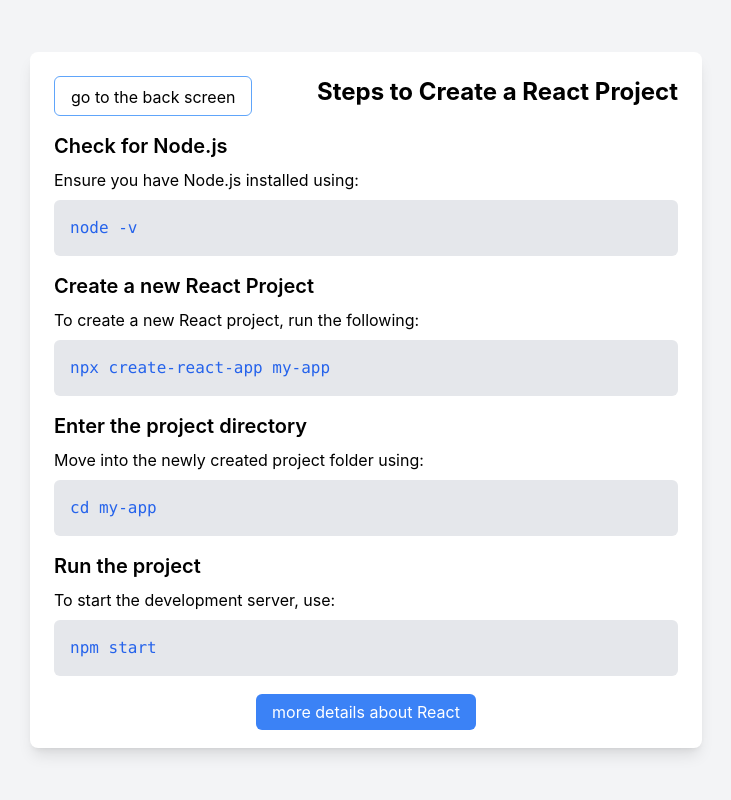
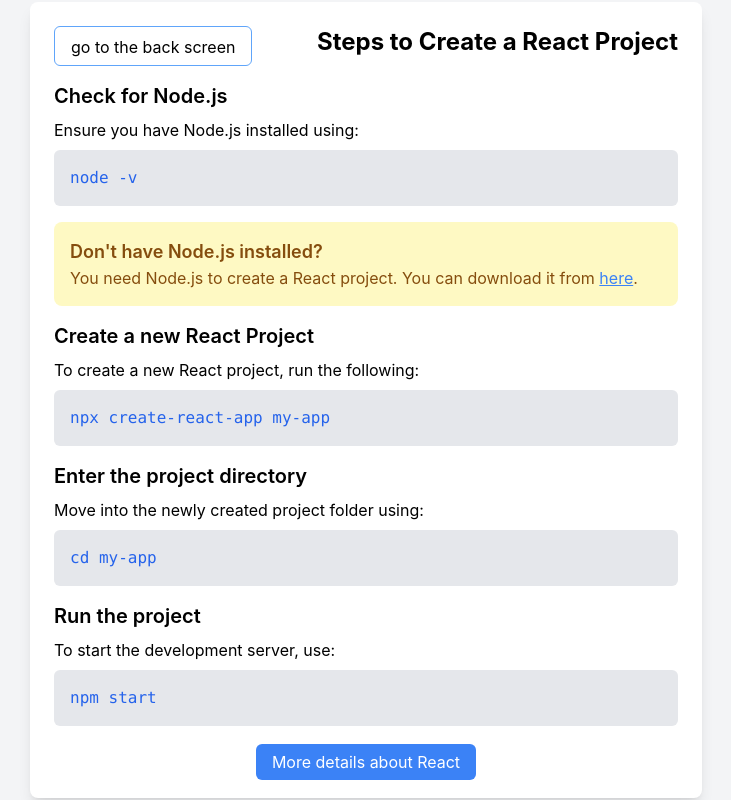
Before and after one commit to abdulrahmanRadan/who-is-react, a React (Create React App) app: page /#/en in a window 1280 px wide. Shown: the whole page, without its empty margins (274-1005 px from the left). Built offline with nearby package versions, Linux system fonts and the light colour scheme.

Commit message:
Display the Node.js download link only after the first step

```diff
--- a/src/components/ArabicPage.js
+++ b/src/components/ArabicPage.js
@@ -36,6 +36,8 @@
           <BackButton link="/" context="العودة إلى الصفحة الرئيسية" />
           <h1 className="text-2xl font-bold mb-6">خطوات إنشاء مشروع React</h1>
         </div>
+
+        {/* خطوات إنشاء مشروع React */}
         {steps.map((step) => (
           <div key={step.id} className="mb-4">
             <h2 className="text-xl font-semibold mb-2">{step.title}</h2>
@@ -43,8 +45,31 @@
             <pre className="bg-gray-200 p-4 rounded-md">
               <code className="text-blue-600">{step.code}</code>
             </pre>
+
+            {/* إضافة تنبيه تحميل Node.js بعد الخطوة الأولى */}
+            {step.id === 1 && (
+              <div className="mt-4 bg-yellow-100 p-4 rounded-lg">
+                <p className="text-lg font-semibold text-yellow-800">
+                  اذا لم تقم بتثبيت Node.js؟
+                </p>
+                <p className="text-yellow-800">
+                  تحتاج إلى Node.js لإنشاء مشروع React. يمكنك تحميله من{" "}
+                  <a
+                    href="https://nodejs.org/"
+                    target="_blank"
+                    rel="noopener noreferrer"
+                    className="text-blue-500 underline"
+                  >
+                    هنا
+                  </a>
+                  .
+                </p>
+              </div>
+            )}
           </div>
         ))}
+
+        {/* رابط للحصول على مزيد من التفاصيل حول React */}
         <div className="mt-6 text-center">
           <a
             href="https://reactjs.org/docs/getting-started.html"
--- a/src/components/EnglishPage.js
+++ b/src/components/EnglishPage.js
@@ -38,6 +38,8 @@
             Steps to Create a React Project
           </h1>
         </div>
+
+        {/* Steps for setting up a React project */}
         {steps.map((step) => (
           <div key={step.id} className="mb-4">
             <h2 className="text-xl font-semibold mb-2">{step.title}</h2>
@@ -45,8 +47,32 @@
             <pre className="bg-gray-200 p-4 rounded-md">
               <code className="text-blue-600">{step.code}</code>
             </pre>
+
+            {/* Display the Node.js download link only after the first step */}
+            {step.id === 1 && (
+              <div className="mt-4 bg-yellow-100 p-4 rounded-lg">
+                <p className="text-lg font-semibold text-yellow-800">
+                  Don't have Node.js installed?
+                </p>
+                <p className="text-yellow-800">
+                  You need Node.js to create a React project. You can download
+                  it from{" "}
+                  <a
+                    href="https://nodejs.org/"
+                    target="_blank"
+                    rel="noopener noreferrer"
+                    className="text-blue-500 underline"
+                  >
+                    here
+                  </a>
+                  .
+                </p>
+              </div>
+            )}
           </div>
         ))}
+
+        {/* Link for more details about React */}
         <div className="mt-6 text-center">
           <a
             href="https://reactjs.org/docs/getting-started.html"
@@ -54,7 +80,7 @@
             rel="noopener noreferrer"
             className="text-white bg-blue-500 px-4 py-2 rounded-md"
           >
-            more details about React
+            More details about React
           </a>
         </div>
       </div>
```
